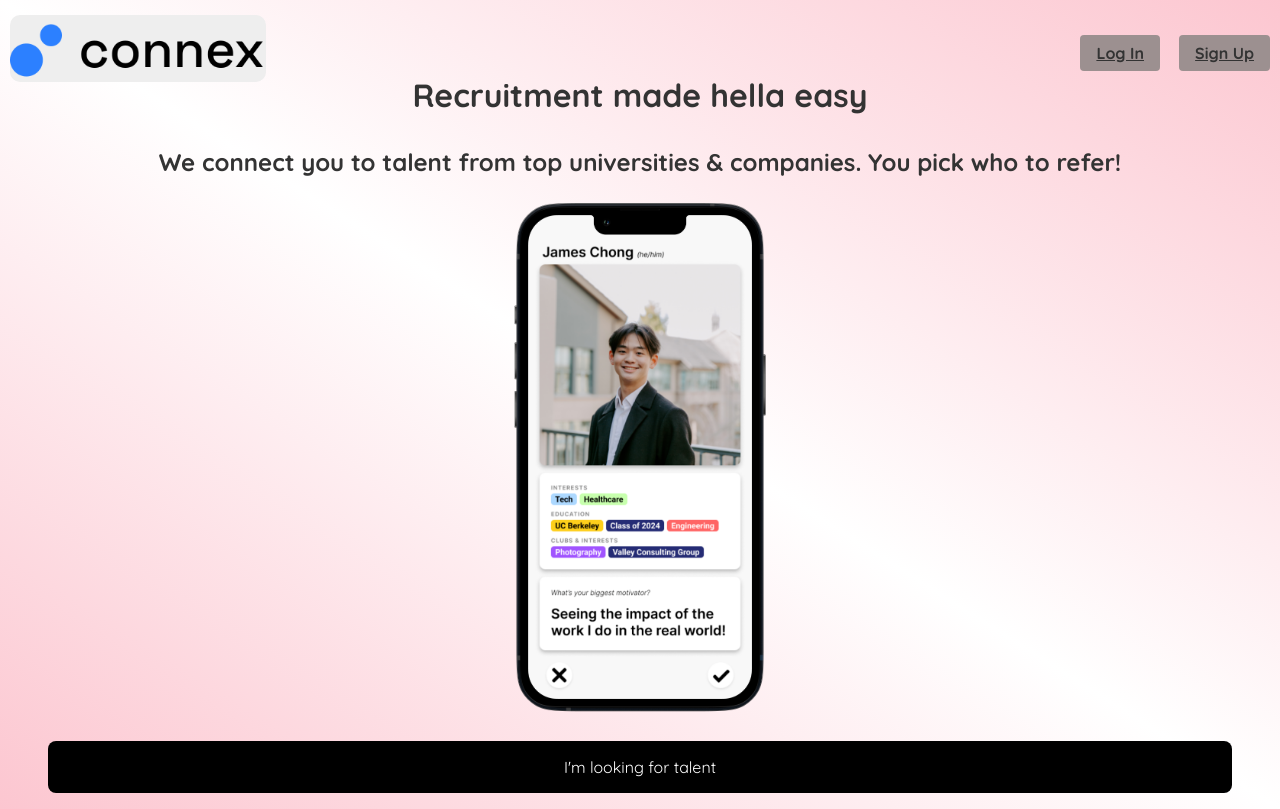
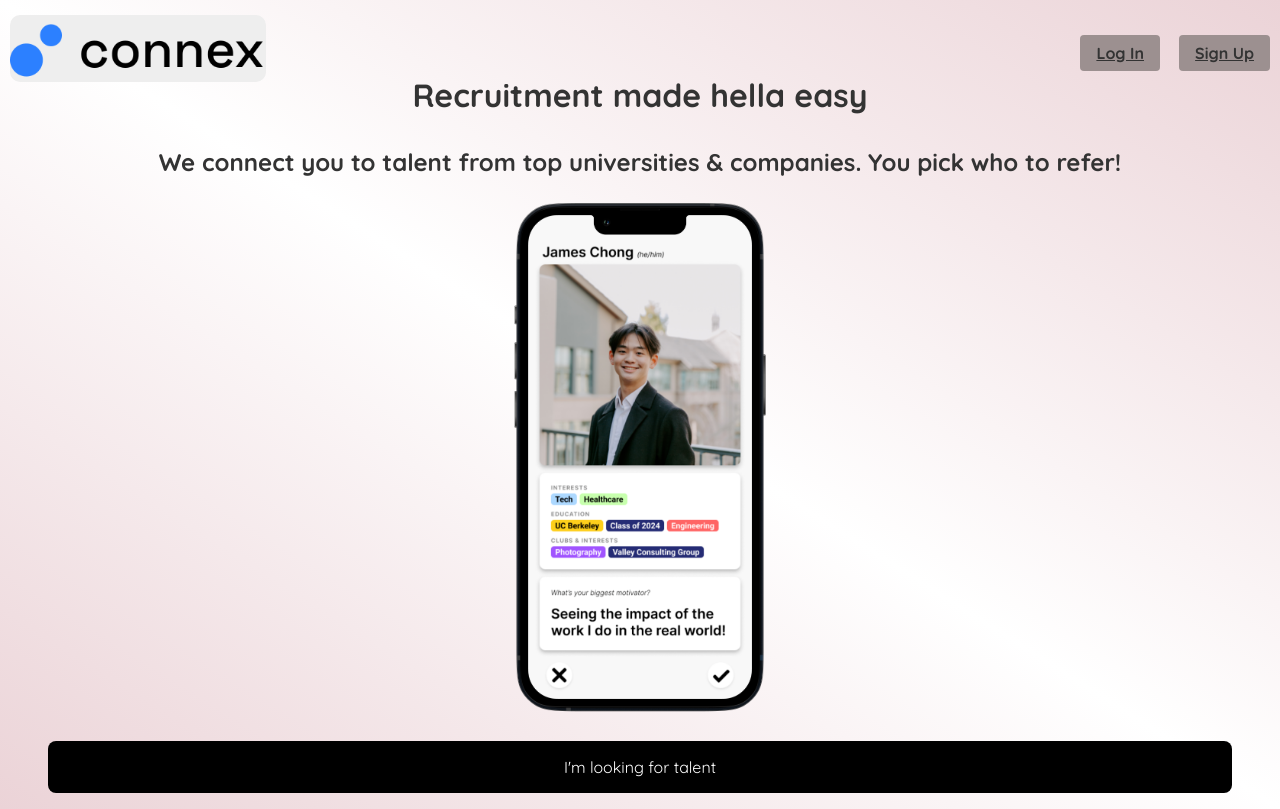
Before and after one commit to calconnex/connex, a React (Create React App) app in the folder divjoy-template/: page / in a window 1280 px wide. Built offline with nearby package versions, Linux system fonts and the light colour scheme; no server answers.

Commit message:
changed gradient

```diff
--- a/divjoy-template/src/original/css/partners.module.css
+++ b/divjoy-template/src/original/css/partners.module.css
@@ -1852,7 +1852,7 @@ body {
   background-color: #eee;
   #background: linear-gradient(to bottom, #fff, #ffe0e6); /* Gradient from white to even lighter pink */
   #color: #000; /* Text color for contrast */
-  background: linear-gradient(to bottom left, #fcc6d0 0%, #fff 50%, #fcc6d0 100%);
+  background: linear-gradient(to bottom left, #ebd3d7 0%, #fff 50%, #ebd3d7 100%);
   color: #000; /* Text color for contrast */
   width: 100%;
   height: 100%;
```
